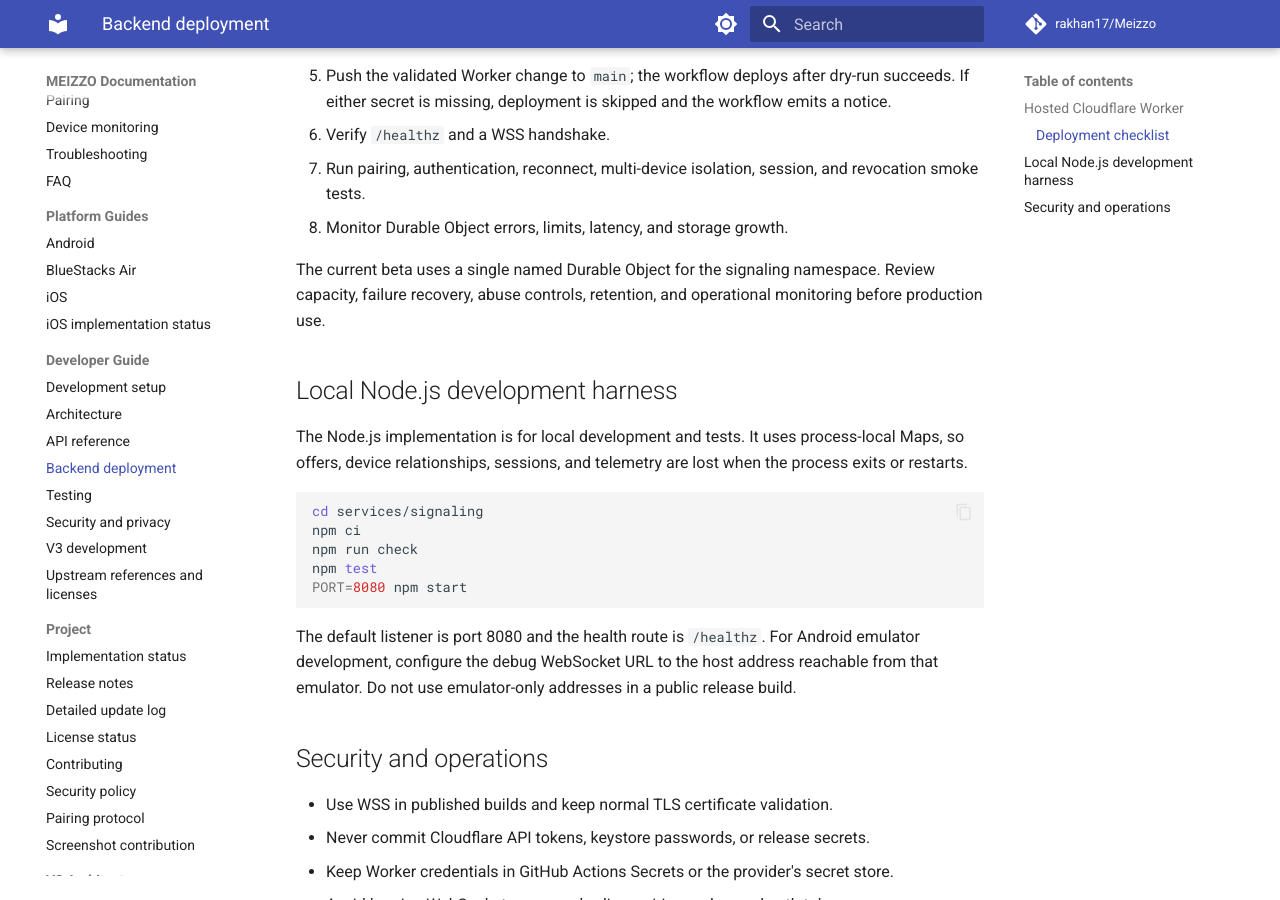
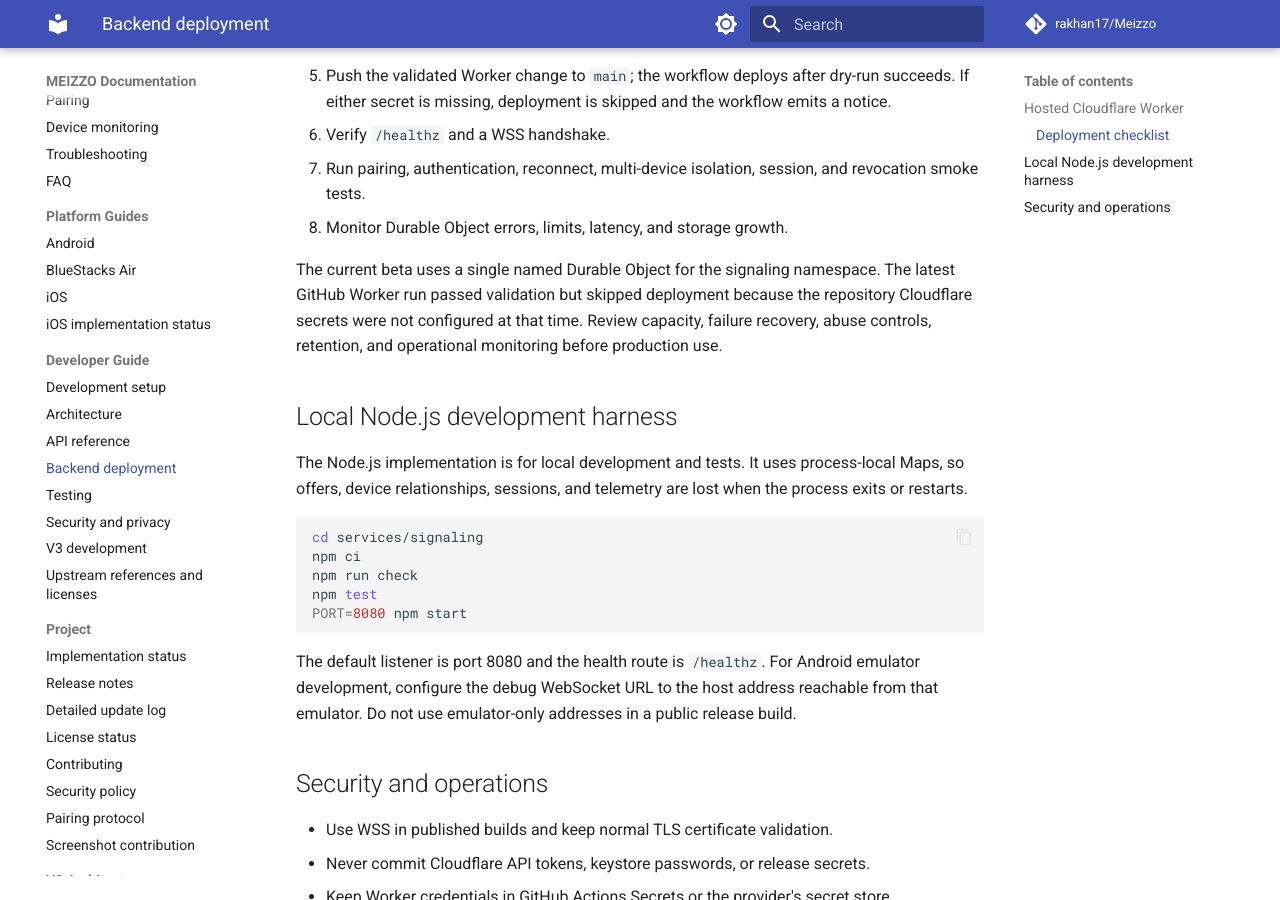
Before and after one commit to rakhan17/Meizzo, an MkDocs documentation site: the page built from docs/backend-deployment.md, in a window 1280 px wide and 900 px high, scrolled down 943 px. Built offline with MkDocs 1.6.1 and Material for MkDocs 9.7.7, drawn with Linux system fonts in a browser that asks for light colours; comment, search, counter and statistics services are not loaded.

Commit message:
docs(deploy): record current Worker deployment gate

```diff
--- a/docs/backend-deployment.md
+++ b/docs/backend-deployment.md
@@ -33,8 +33,10 @@ The Worker exposes `GET /healthz` and WebSocket upgrades at `/` and
 8. Monitor Durable Object errors, limits, latency, and storage growth.
 
 The current beta uses a single named Durable Object for the signaling
-namespace. Review capacity, failure recovery, abuse controls, retention, and
-operational monitoring before production use.
+namespace. The latest GitHub Worker run passed validation but skipped deployment
+because the repository Cloudflare secrets were not configured at that time.
+Review capacity, failure recovery, abuse controls, retention, and operational
+monitoring before production use.
 
 ## Local Node.js development harness
 
```
